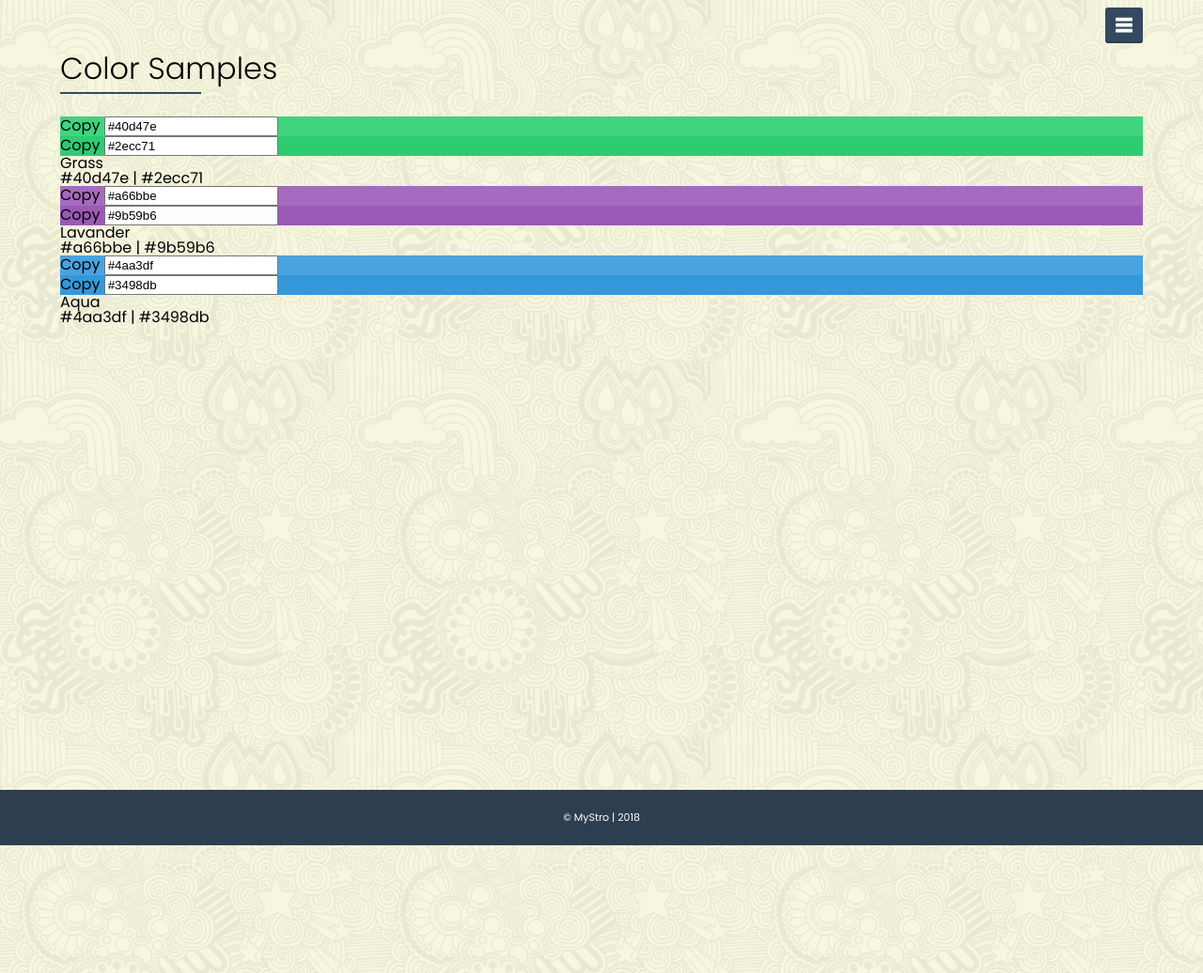
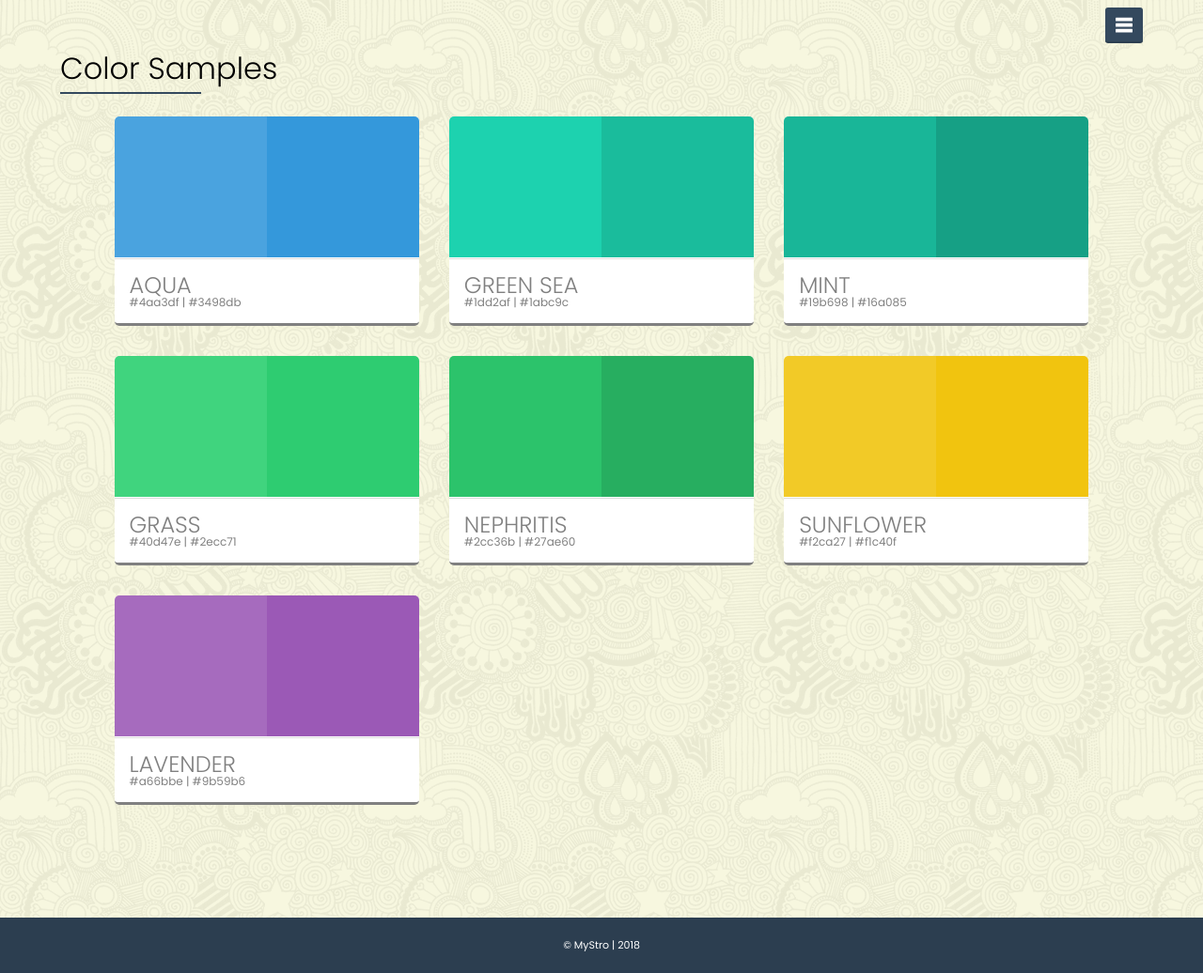
Before and after one commit to BerDanMyStro/jekyll-themes, a Jekyll site: the page built from flat-colors.html, in a window 1280 px wide. Shown: the whole page at 94% size. Built offline with Jekyll 4.4.1, drawn with Linux system fonts in a browser that asks for light colours; Markdown is read by kramdown in place of the engine named in the settings; before the commit the page ends 900 px from its top, so only the background shows below that.

Commit message:
color css + js

```diff
--- a/css/style.css
+++ b/css/style.css
@@ -81,10 +81,22 @@ body { background: url(../images/skulls.png); font-family: 'Poppins', sans-serif
   .jumpTo-top svg { width: 24px; height: auto; fill: white; }
   .jumpTo-top.visible { opacity: 1; cursor: pointer; } }
 
-.colorSamples__item .btn, .colorSamples__item .btn--copyHexa { -webkit-appearance: none; -moz-appearance: none; appearance: none; border: none; outline: none; }
+.colorCards { display: -ms-grid; display: grid; justify-content: flex-start; align-items: center; grid-template-columns: repeat(auto-fit, minmax(300px, 1fr)); grid-gap: 32px; width: 90%; height: 100%; margin: 0 auto; }
 
-.colorSamples__item input { -webkit-appearance: none; -moz-appearance: none; appearance: none; width: 100%; }
-.colorSamples__item .btn--copyHexa { display: -ms-flexbox; display: flex; justify-content: center; align-items: center; position: absolute; top: 0; left: 0; width: 100%; height: 100%; text-align: center; }
+.colorCard { -webkit-transition: transform ease-out 0.2s linear 1s; -moz-transition: transform ease-out 0.2s linear 1s; -ms-transition: transform ease-out 0.2s linear 1s; -o-transition: transform ease-out 0.2s linear 1s; transition: transform ease-out 0.2s linear 1s; display: -ms-grid; display: grid; justify-content: start; align-items: normal; width: 100%; grid-template-columns: 1fr 1fr; grid-template-rows: 150px auto; background: white; border-bottom: 3px solid gray; border-radius: 5px; overflow: hidden; }
+
+.colorCard__data { grid-column-start: 1; grid-column-end: 3; margin-top: 1px; border-top: 1px solid #ddd; padding: 16px; color: gray; }
+
+.colorCard__data__name { font-size: 24px; font-weight: 300; text-transform: uppercase; }
+
+.colorCard__data__hexa { font-size: 12px; }
+
+.colorCard__data__copyDone { -moz-user-select: none; -webkit-user-select: none; -ms-user-select: none; -o-user-select: none; user-select: none; display: none; position: absolute; top: 0; right: 16px; bottom: 0; height: 26px; margin: auto 0; padding: 4px 8px; border: 1px solid gray; border-radius: 3px; background: rgba(0, 0, 0, 0.0375); cursor: default; }
+
+.colorCard__colorSample--light, .colorCard__colorSample--dark { display: -ms-flexbox; display: flex; justify-content: center; align-items: center; }
+.colorCard__colorSample--light span, .colorCard__colorSample--dark span { transition: opacity ease-in .25s; padding: 8px 16px; border: 1px solid white; border-radius: 3px; background: rgba(0, 0, 0, 0.1); color: white; font-size: 12px; text-transform: uppercase; cursor: pointer; opacity: 0; }
+.colorCard__colorSample--light input, .colorCard__colorSample--dark input { opacity: 0; position: absolute; left: 0; top: 0; }
+.colorCard__colorSample--light:hover span, .colorCard__colorSample--dark:hover span { opacity: 1; }
 
 nav { display: -ms-flexbox; display: flex; justify-content: flex-end; align-items: baseline; width: 100%; padding: 8px 0; }
 
--- a/flat-colors.html
+++ b/flat-colors.html
@@ -6,6 +6,51 @@ title: Flat Colors
 	<div class="contentWrapper">
         <h2 class="pageTitle">Color Samples</h2>
 		<div class="colorCards">
+			<div class="colorCard">
+				<div class="colorCard__colorSample--light">
+					<span class="btn--copyHexa">Copy</span>
+					<input type="text" value="#4aa3df" readonly>
+				</div>
+				<div class="colorCard__colorSample--dark">
+					<span class="btn--copyHexa">Copy</span>
+					<input type="text" value="#3498db" readonly>
+				</div>
+				<div class="colorCard__data">
+					<div class="colorCard__data__name">Aqua</div>
+					<div class="colorCard__data__hexa"></div>
+					<div class="colorCard__data__copyDone">Copied</div>
+				</div>
+			</div>
+			<div class="colorCard">
+				<div class="colorCard__colorSample--light">
+					<span class="btn--copyHexa">Copy</span>
+					<input type="text" value="#1dd2af" readonly>
+				</div>
+				<div class="colorCard__colorSample--dark">
+					<span class="btn--copyHexa">Copy</span>
+					<input type="text" value="#1abc9c" readonly>
+				</div>
+				<div class="colorCard__data">
+					<div class="colorCard__data__name">Green Sea</div>
+					<div class="colorCard__data__hexa"></div>
+					<div class="colorCard__data__copyDone">Copied</div>
+				</div>
+			</div>
+			<div class="colorCard">
+				<div class="colorCard__colorSample--light">
+					<span class="btn--copyHexa">Copy</span>
+					<input type="text" value="#19b698" readonly>
+				</div>
+				<div class="colorCard__colorSample--dark">
+					<span class="btn--copyHexa">Copy</span>
+					<input type="text" value="#16a085" readonly>
+				</div>
+				<div class="colorCard__data">
+					<div class="colorCard__data__name">Mint</div>
+					<div class="colorCard__data__hexa"></div>
+					<div class="colorCard__data__copyDone">Copied</div>
+				</div>
+			</div>
 			<div class="colorCard">
 				<div class="colorCard__colorSample--light">
 					<span class="btn--copyHexa">Copy</span>
@@ -18,6 +63,37 @@ title: Flat Colors
 				<div class="colorCard__data">
 					<div class="colorCard__data__name">Grass</div>
 					<div class="colorCard__data__hexa"></div>
+					<div class="colorCard__data__copyDone">Copied</div>
+				</div>
+			</div>
+			<div class="colorCard">
+				<div class="colorCard__colorSample--light">
+					<span class="btn--copyHexa">Copy</span>
+					<input type="text" value="#2cc36b" readonly>
+				</div>
+				<div class="colorCard__colorSample--dark">
+					<span class="btn--copyHexa">Copy</span>
+					<input type="text" value="#27ae60" readonly>
+				</div>
+				<div class="colorCard__data">
+					<div class="colorCard__data__name">Nephritis</div>
+					<div class="colorCard__data__hexa"></div>
+					<div class="colorCard__data__copyDone">Copied</div>
+				</div>
+			</div>
+			<div class="colorCard">
+				<div class="colorCard__colorSample--light">
+					<span class="btn--copyHexa">Copy</span>
+					<input type="text" value="#f2ca27" readonly>
+				</div>
+				<div class="colorCard__colorSample--dark">
+					<span class="btn--copyHexa">Copy</span>
+					<input type="text" value="#f1c40f" readonly>
+				</div>
+				<div class="colorCard__data">
+					<div class="colorCard__data__name">Sunflower</div>
+					<div class="colorCard__data__hexa"></div>
+					<div class="colorCard__data__copyDone">Copied</div>
 				</div>
 			</div>
 			<div class="colorCard">
@@ -30,22 +106,9 @@ title: Flat Colors
 					<input type="text" value="#9b59b6" readonly>
 				</div>
 				<div class="colorCard__data">
-					<div class="colorCard__data__name">Lavander</div>
+					<div class="colorCard__data__name">Lavender</div>
 					<div class="colorCard__data__hexa"></div>
-				</div>
-			</div>
-			<div class="colorCard">
-				<div class="colorCard__colorSample--light">
-					<span class="btn--copyHexa">Copy</span>
-					<input type="text" value="#4aa3df" readonly>
-				</div>
-				<div class="colorCard__colorSample--dark">
-					<span class="btn--copyHexa">Copy</span>
-					<input type="text" value="#3498db" readonly>
-				</div>
-				<div class="colorCard__data">
-					<div class="colorCard__data__name">Aqua</div>
-					<div class="colorCard__data__hexa"></div>
+					<div class="colorCard__data__copyDone">Copied</div>
 				</div>
 			</div>
 		</div>
--- a/js/public.js
+++ b/js/public.js
@@ -35,8 +35,16 @@ $(document).ready(function(){
 
     // Copy Hexa Colors
     $('.btn--copyHexa').on('click', function(){
+
+        // Copy Code
         $(this).next('input').select();
         document.execCommand('copy');
+
+        //Display text
+        var copyDone = $(this).parent().parent().children('.colorCard__data').children('.colorCard__data__copyDone');
+
+        copyDone.fadeIn().delay(1200).fadeOut();
+
     });
 
     // Set Sample Color
```
Also changed, not shown: scss/blocks/_colorSamples.scss (+21 -8 lines), 1 other file.
